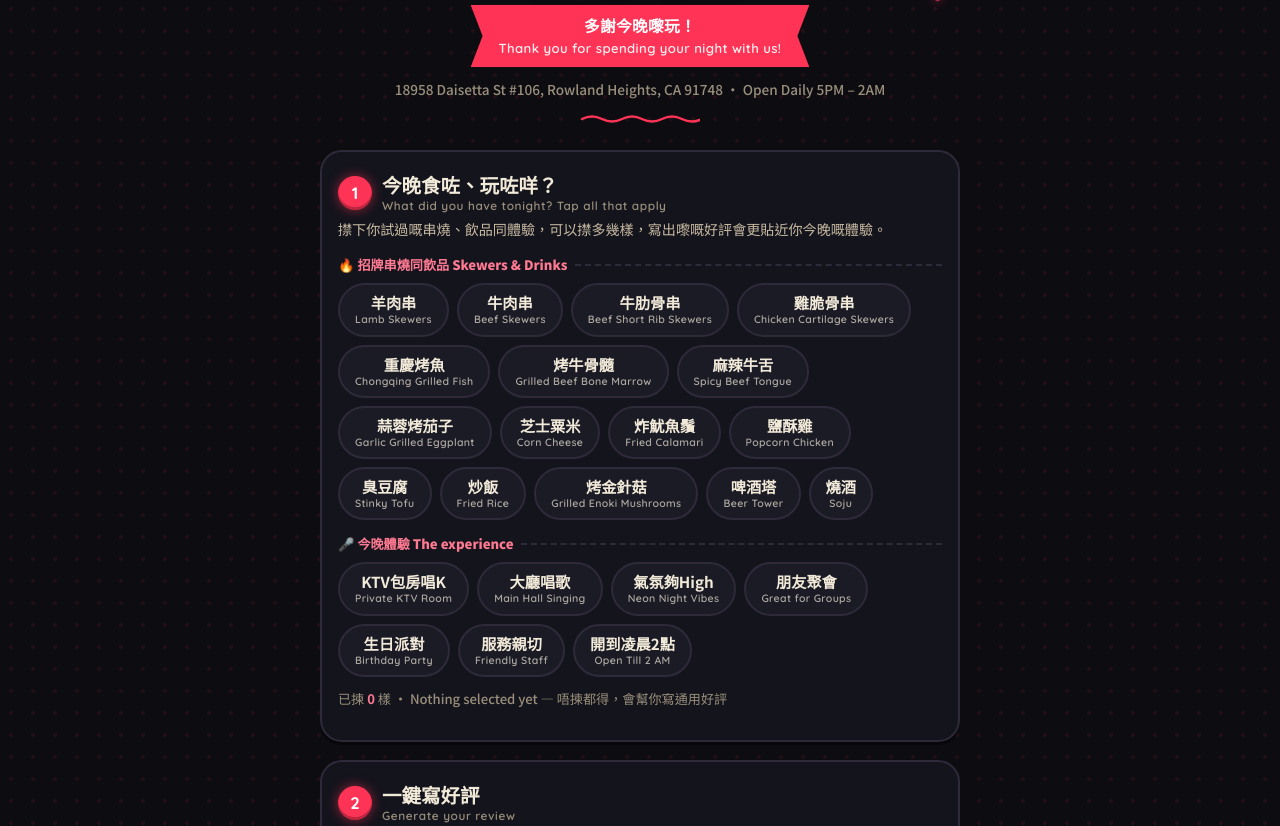
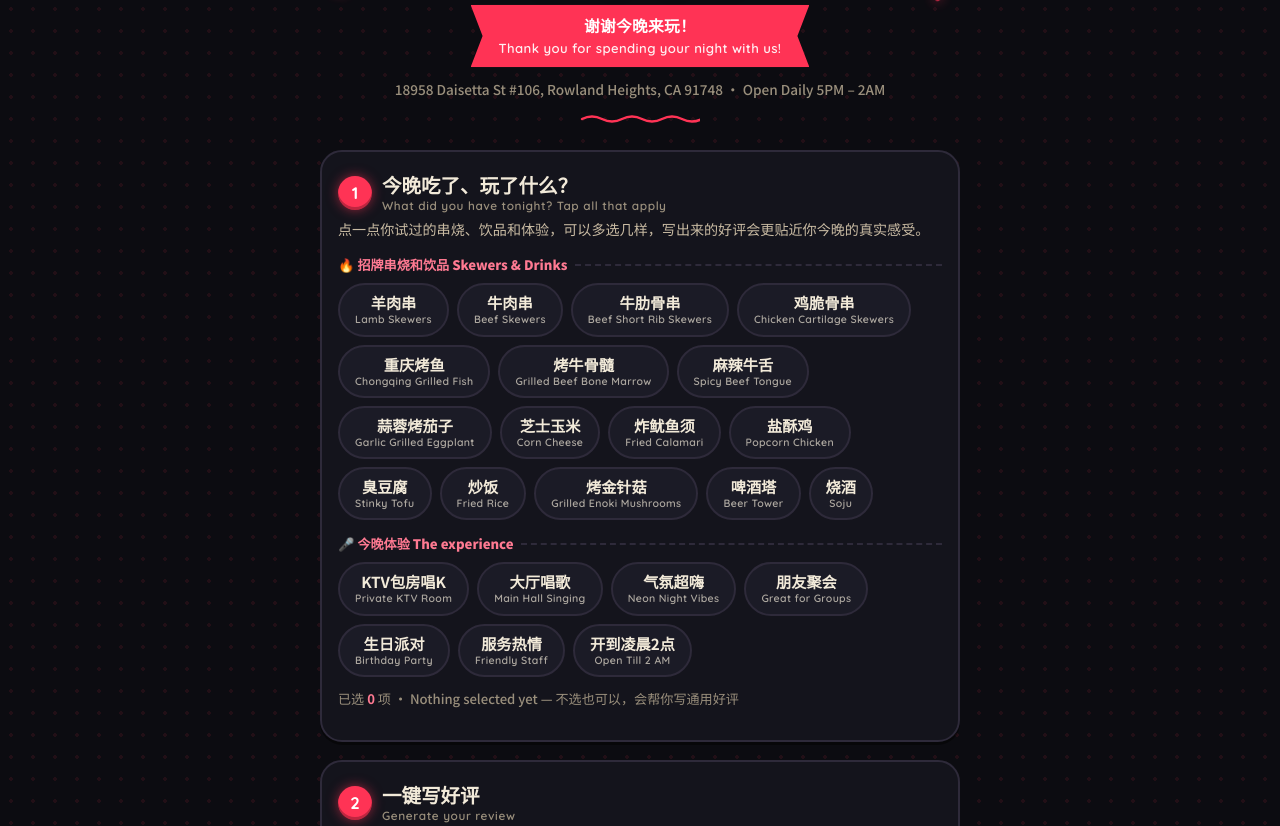
Before and after one commit to j9r5im1988-ops/maxbbq-review, a plain HTML site: page index.html in a window 1280 px wide. Shown: the part 134-960 px from the top of the page. Drawn offline with Linux system fonts and the light colour scheme.

Commit message:
Add files via upload

```diff
--- a/index.html
+++ b/index.html
@@ -1,5 +1,5 @@
 <!doctype html>
-<html lang="zh-Hant">
+<html lang="zh-Hans">
 <head>
 <meta charset="utf-8" />
 <meta name="viewport" content="width=device-width, initial-scale=1, viewport-fit=cover" />
@@ -192,7 +192,7 @@
     <svg class="doodle d4" width="19" height="19" viewBox="0 0 24 24" fill="currentColor" aria-hidden="true"><path d="M12 3v10.55c-.59-.34-1.27-.55-2-.55-2.21 0-4 1.79-4 4s1.79 4 4 4 4-1.79 4-4V7h4V3h-6z"/></svg>
 
     <div class="logo-text"><span class="logo-max">MAX</span><span class="logo-sub">BBQ &amp; KTV · NIGHT BAR</span></div>
-    <div class="ribbon">多謝今晚嚟玩！<span class="en">Thank you for spending your night with us!</span></div>
+    <div class="ribbon">谢谢今晚来玩！<span class="en">Thank you for spending your night with us!</span></div>
     <p class="addr">18958 Daisetta St #106, Rowland Heights, CA 91748 · Open Daily 5PM – 2AM</p>
     <svg class="wave" width="120" height="10" viewBox="0 0 120 10" fill="none" aria-hidden="true"><path d="M2 5 Q 12 0, 22 5 T 42 5 T 62 5 T 82 5 T 102 5 T 122 5" stroke="currentColor" stroke-width="2.4" stroke-linecap="round"/></svg>
   </header>
@@ -201,33 +201,33 @@
   <section class="card" aria-labelledby="s1">
     <div class="step-head">
       <span class="step-num">1</span>
-      <h2 id="s1">今晚食咗、玩咗咩？<span class="en">What did you have tonight? Tap all that apply</span></h2>
+      <h2 id="s1">今晚吃了、玩了什么？<span class="en">What did you have tonight? Tap all that apply</span></h2>
     </div>
-    <p class="step-sub">㩒下你試過嘅串燒、飲品同體驗，可以㩒多幾樣，寫出嚟嘅好評會更貼近你今晚嘅體驗。</p>
+    <p class="step-sub">点一点你试过的串烧、饮品和体验，可以多选几样，写出来的好评会更贴近你今晚的真实感受。</p>
 
-    <p class="group-label">🔥 招牌串燒同飲品 Skewers &amp; Drinks</p>
+    <p class="group-label">🔥 招牌串烧和饮品 Skewers &amp; Drinks</p>
     <div class="chips" id="dishChips"></div>
 
-    <p class="group-label">🎤 今晚體驗 The experience</p>
+    <p class="group-label">🎤 今晚体验 The experience</p>
     <div class="chips" id="vibeChips"></div>
 
-    <p class="selected-count" id="selCount">已揀 <b>0</b> 樣 · Nothing selected yet — 唔揀都得，會幫你寫通用好評</p>
+    <p class="selected-count" id="selCount">已选 <b>0</b> 项 · Nothing selected yet — 不选也可以，会帮你写通用好评</p>
   </section>
 
   <!-- STEP 2 -->
   <section class="card" aria-labelledby="s2">
     <div class="step-head">
       <span class="step-num">2</span>
-      <h2 id="s2">一鍵寫好評<span class="en">Generate your review</span></h2>
+      <h2 id="s2">一键写好评<span class="en">Generate your review</span></h2>
     </div>
     <div class="lang-row">
-      <span class="lang-label">好評語言 Review language</span>
+      <span class="lang-label">好评语言 Review language</span>
       <div class="lang-toggle" role="group" aria-label="Review language">
         <button type="button" id="langEn" aria-pressed="true">English</button>
-        <button type="button" id="langZh" aria-pressed="false">中文</button>
+        <button type="button" id="langZh" aria-pressed="false">普通话</button>
       </div>
     </div>
-    <button type="button" class="btn-gen" id="btnGen">幫我寫好評 ✍️<span class="en">Write my review</span></button>
+    <button type="button" class="btn-gen" id="btnGen">帮我写好评 ✍️<span class="en">Write my review</span></button>
 
     <div class="draft-box" id="draftBox">
       <div class="draft" id="draftText"></div>
@@ -236,8 +236,8 @@
         <span id="charCount"></span>
       </div>
       <div class="draft-actions">
-        <button type="button" class="btn btn-again" id="btnAgain">🔀 換一條 Shuffle</button>
-        <button type="button" class="btn btn-copy" id="btnCopy">📋 複製全文 Copy</button>
+        <button type="button" class="btn btn-again" id="btnAgain">🔀 换一条 Shuffle</button>
+        <button type="button" class="btn btn-copy" id="btnCopy">📋 复制全文 Copy</button>
       </div>
     </div>
   </section>
@@ -246,58 +246,58 @@
   <section class="card" aria-labelledby="s3">
     <div class="step-head">
       <span class="step-num">3</span>
-      <h2 id="s3">去發表好評<span class="en">Post your review</span></h2>
+      <h2 id="s3">去发表好评<span class="en">Post your review</span></h2>
     </div>
-    <div class="hint">先複製好評，再去貼上、揀星星就發表到 ⭐<span class="en">Copy your review first, then paste it and tap the stars to post.</span></div>
+    <div class="hint">先复制好评，再去粘贴、点星星就能发表 ⭐<span class="en">Copy your review first, then paste it and tap the stars to post.</span></div>
     <div class="post-btns">
       <a class="btn btn-google" href="https://g.page/r/CSlAYEKN8nH4EAI/review" target="_blank" rel="noopener">
-        <span><span class="g-mark"><span class="b">G</span><span class="r">o</span><span class="y">o</span><span class="g">g</span><span class="b">l</span><span class="g">e</span></span> 去 Google 發表<span class="sub">Review on Google</span></span>
+        <span><span class="g-mark"><span class="b">G</span><span class="r">o</span><span class="y">o</span><span class="g">g</span><span class="b">l</span><span class="g">e</span></span> 去 Google 发表<span class="sub">Review on Google</span></span>
       </a>
       <a class="btn btn-yelp" href="https://www.yelp.com/writeareview/biz/max-bbq-night-bar-rowland-heights-4" target="_blank" rel="noopener">
-        <span>去 Yelp 發表<span class="sub">Review on Yelp</span></span>
+        <span>去 Yelp 发表<span class="sub">Review on Yelp</span></span>
       </a>
     </div>
   </section>
 
   <footer>
-    評價內容可以按你嘅真實體驗再改改，多謝今晚嚟玩！<span class="heart">♥</span><br>
+    评价内容可以按你的真实体验再改一改，谢谢今晚来玩！<span class="heart">♥</span><br>
     Feel free to tweak the draft so it matches your own night — thank you for partying with us!
   </footer>
 </div>
 
-<div class="toast" id="toast" role="status" aria-live="polite">✅ 已複製！去貼上啦</div>
+<div class="toast" id="toast" role="status" aria-live="polite">✅ 已复制！去粘贴吧</div>
 
 <script>
 (function(){
   "use strict";
 
   var DISHES = [
-    {name:"羊肉串", label:"Lamb Skewers", en:"the lamb skewers were juicy with that perfect cumin char", zh:"羊肉串孜然香濃，燒到外脆內嫩"},
-    {name:"牛肉串", label:"Beef Skewers", en:"the beef skewers were tender, smoky, and seasoned just right", zh:"牛肉串夠嫩夠入味，煙燻香十足"},
-    {name:"牛肋骨串", label:"Beef Short Rib Skewers", en:"the short rib skewers were rich and melt-in-your-mouth", zh:"牛肋骨串油香豐富，入口即化"},
-    {name:"雞脆骨串", label:"Chicken Cartilage Skewers", en:"the chicken cartilage skewers were crunchy and dangerously snackable", zh:"雞脆骨串脆卜卜，送酒一流"},
-    {name:"重慶烤魚", label:"Chongqing Grilled Fish", en:"the Chongqing grilled fish was spicy, numbing, and loaded with flavor", zh:"重慶烤魚麻辣鮮香，越食越過癮"},
-    {name:"烤牛骨髓", label:"Grilled Beef Bone Marrow", en:"the grilled bone marrow was rich, buttery, and unforgettable", zh:"烤牛骨髓香滑濃郁，食過返尋味"},
-    {name:"麻辣牛舌", label:"Spicy Beef Tongue", en:"the Sichuan-spiced beef tongue was tender with a nice kick", zh:"麻辣牛舌爽嫩帶勁，麻香啱啱好"},
-    {name:"蒜蓉烤茄子", label:"Garlic Grilled Eggplant", en:"the garlic grilled eggplant was soft, savory, and full of flavor", zh:"蒜蓉烤茄子綿軟入味，蒜香爆棚"},
-    {name:"芝士粟米", label:"Corn Cheese", en:"the corn cheese was gooey, sweet, and super comforting", zh:"芝士粟米拉絲又香甜，老少咸宜"},
-    {name:"炸魷魚鬚", label:"Fried Calamari", en:"the fried calamari was crispy outside and tender inside", zh:"炸魷魚鬚外脆內彈，唔會韌"},
-    {name:"鹽酥雞", label:"Popcorn Chicken", en:"the popcorn chicken was crispy, juicy, and perfect with drinks", zh:"鹽酥雞香脆多汁，送酒絕配"},
-    {name:"臭豆腐", label:"Stinky Tofu", en:"the stinky tofu was crispy, funky in the best way, and so authentic", zh:"臭豆腐外脆內嫩，嗰種香臭味好正宗"},
-    {name:"炒飯", label:"Fried Rice", en:"the fried rice had real wok flavor and wasn't greasy at all", zh:"炒飯有鑊氣，乾爽唔油膩"},
-    {name:"烤金針菇", label:"Grilled Enoki Mushrooms", en:"the grilled enoki mushrooms were savory and soaked up all the seasoning", zh:"烤金針菇索晒啲醬汁，鮮味十足"},
-    {name:"啤酒塔", label:"Beer Tower", en:"the beer tower was ice-cold and perfect for sharing with the whole table", zh:"啤酒塔夠晒冰凍，一班朋友share最開心"},
-    {name:"燒酒", label:"Soju", en:"chilled soju rounds with the crew made the night", zh:"冰凍燒酒一杯接一杯，氣氛即刻嚟晒"}
+    {name:"羊肉串", label:"Lamb Skewers", en:"the lamb skewers were juicy with that perfect cumin char", zh:"羊肉串孜然香浓，烤得外焦里嫩"},
+    {name:"牛肉串", label:"Beef Skewers", en:"the beef skewers were tender, smoky, and seasoned just right", zh:"牛肉串够嫩够入味，烟熏香十足"},
+    {name:"牛肋骨串", label:"Beef Short Rib Skewers", en:"the short rib skewers were rich and melt-in-your-mouth", zh:"牛肋骨串油香丰富，入口即化"},
+    {name:"鸡脆骨串", label:"Chicken Cartilage Skewers", en:"the chicken cartilage skewers were crunchy and dangerously snackable", zh:"鸡脆骨串脆脆的，下酒一流"},
+    {name:"重庆烤鱼", label:"Chongqing Grilled Fish", en:"the Chongqing grilled fish was spicy, numbing, and loaded with flavor", zh:"重庆烤鱼麻辣鲜香，越吃越过瘾"},
+    {name:"烤牛骨髓", label:"Grilled Beef Bone Marrow", en:"the grilled bone marrow was rich, buttery, and unforgettable", zh:"烤牛骨髓香滑浓郁，吃过还想吃"},
+    {name:"麻辣牛舌", label:"Spicy Beef Tongue", en:"the Sichuan-spiced beef tongue was tender with a nice kick", zh:"麻辣牛舌爽嫩带劲，麻香刚刚好"},
+    {name:"蒜蓉烤茄子", label:"Garlic Grilled Eggplant", en:"the garlic grilled eggplant was soft, savory, and full of flavor", zh:"蒜蓉烤茄子绵软入味，蒜香十足"},
+    {name:"芝士玉米", label:"Corn Cheese", en:"the corn cheese was gooey, sweet, and super comforting", zh:"芝士玉米拉丝又香甜，老少都爱"},
+    {name:"炸鱿鱼须", label:"Fried Calamari", en:"the fried calamari was crispy outside and tender inside", zh:"炸鱿鱼须外脆里弹，一点不韧"},
+    {name:"盐酥鸡", label:"Popcorn Chicken", en:"the popcorn chicken was crispy, juicy, and perfect with drinks", zh:"盐酥鸡香脆多汁，配酒绝了"},
+    {name:"臭豆腐", label:"Stinky Tofu", en:"the stinky tofu was crispy, funky in the best way, and so authentic", zh:"臭豆腐外脆里嫩，那个味儿特别正宗"},
+    {name:"炒饭", label:"Fried Rice", en:"the fried rice had real wok flavor and wasn't greasy at all", zh:"炒饭有锅气，干爽不油腻"},
+    {name:"烤金针菇", label:"Grilled Enoki Mushrooms", en:"the grilled enoki mushrooms were savory and soaked up all the seasoning", zh:"烤金针菇吸满了酱汁，鲜味十足"},
+    {name:"啤酒塔", label:"Beer Tower", en:"the beer tower was ice-cold and perfect for sharing with the whole table", zh:"啤酒塔冰冰凉凉，一桌朋友分享最开心"},
+    {name:"烧酒", label:"Soju", en:"chilled soju rounds with the crew made the night", zh:"冰镇烧酒一杯接一杯，气氛一下就来了"}
   ];
 
   var VIBES = [
-    {name:"KTV包房唱K", label:"Private KTV Room", en:"we booked a private karaoke room and sang our hearts out", zh:"訂咗KTV包房，唱到聲沙都唔願走"},
-    {name:"大廳唱歌", label:"Main Hall Singing", en:"you can even sing in the main hall — the whole place joins in", zh:"大廳都可以唱歌，全場一齊high"},
-    {name:"氣氛夠High", label:"Neon Night Vibes", en:"the neon-lit vibe felt like a night out in Chongqing", zh:"霓虹燈加音樂，好有重慶夜生活feel"},
-    {name:"朋友聚會", label:"Great for Groups", en:"it's the perfect spot to hang out with friends", zh:"同成班朋友嚟聚會啱晒"},
-    {name:"生日派對", label:"Birthday Party", en:"such a fun place for a birthday celebration", zh:"喺度開生日派對超有氣氛"},
-    {name:"服務親切", label:"Friendly Staff", en:"the staff were friendly and took great care of us", zh:"店員服務親切，招呼周到"},
-    {name:"開到凌晨2點", label:"Open Till 2 AM", en:"love that they stay open till 2 AM", zh:"開到凌晨兩點，夜貓子福音"}
+    {name:"KTV包房唱K", label:"Private KTV Room", en:"we booked a private karaoke room and sang our hearts out", zh:"订了KTV包房，唱到嗓子哑都不想走"},
+    {name:"大厅唱歌", label:"Main Hall Singing", en:"you can even sing in the main hall — the whole place joins in", zh:"大厅也能唱歌，全场一起嗨"},
+    {name:"气氛超嗨", label:"Neon Night Vibes", en:"the neon-lit vibe felt like a night out in Chongqing", zh:"霓虹灯加音乐，特别有重庆夜生活的感觉"},
+    {name:"朋友聚会", label:"Great for Groups", en:"it's the perfect spot to hang out with friends", zh:"和一帮朋友来聚会太合适了"},
+    {name:"生日派对", label:"Birthday Party", en:"such a fun place for a birthday celebration", zh:"在这儿办生日派对超有气氛"},
+    {name:"服务热情", label:"Friendly Staff", en:"the staff were friendly and took great care of us", zh:"店员服务热情，招待周到"},
+    {name:"开到凌晨2点", label:"Open Till 2 AM", en:"love that they stay open till 2 AM", zh:"开到凌晨两点，夜猫子福音"}
   ];
 
   var T = {
@@ -336,35 +336,35 @@
     },
     zh: {
       openers: [
-        "終於嚟試咗 Rowland Heights 呢間 MAX BBQ & KTV，又食又唱，成晚超滿足！",
-        "串燒、啤酒、唱K一次過滿足晒，呢間真係要推介。",
-        "同班朋友嚟呢度過夜晚，個個都玩到唔捨得走。",
-        "鍾意重慶燒烤嘅朋友，呢間係真材實料。",
-        "Rowland Heights 宵夜好去處，冇得輸。",
-        "今次訂咗KTV包房，唱到盡興，好耐冇咁開心過。"
+        "终于来试了 Rowland Heights 这家 MAX BBQ & KTV，又吃又唱，整晚超满足！",
+        "串烧、啤酒、唱K一次全搞定，这家真的要推荐。",
+        "和朋友来这儿过夜晚，大家玩到都不想走。",
+        "喜欢重庆烧烤的朋友，这家是真材实料。",
+        "Rowland Heights 宵夜好去处，没得挑。",
+        "这次订了KTV包房，唱得尽兴，好久没这么开心了。"
       ],
       dishIntros: [
-        "今次叫嘅每樣都好啱食——",
-        "特別想推介：",
-        "我哋叫到成枱都係，其中",
-        "講到食同飲，",
-        "先講下啲嘢食："
+        "这次点的每样都好吃——",
+        "特别想推荐：",
+        "我们点了一大桌，其中",
+        "说到吃的喝的，",
+        "先说说吃的："
       ],
       joinMid: "；",
-      joinLast: "；同埋",
+      joinLast: "；还有",
       vibeIntros: [
         "另外，",
-        "仲有，",
-        "氣氛方面，",
-        "值得一讚嘅係，"
+        "还有，",
+        "气氛方面，",
+        "值得一夸的是，"
       ],
-      genericDish: "每樣串燒都即叫即燒，熱辣辣好有重慶風味",
+      genericDish: "每样串烧都是现点现烤，热乎乎的，特别有重庆风味",
       closers: [
-        "一定會再嚟，誠意推介俾鍾意夜生活嘅朋友！",
-        "已經諗定下次幾時再嚟，五星冇懸念。",
-        "附近有間開到凌晨兩點嘅好地方，真係好幸福。",
-        "食到飽、唱到沙，下次要帶多啲朋友嚟！",
-        "呢啲咁有氣氛嘅店值得支持，會再返嚟。"
+        "一定会再来，诚意推荐给喜欢夜生活的朋友！",
+        "已经想好下次什么时候来了，五星没悬念。",
+        "附近有家开到凌晨两点的宝藏店，太幸福了。",
+        "吃到饱、唱到哑，下次要带更多朋友来！",
+        "这么有气氛的店值得支持，会再来的。"
       ]
     }
   };
@@ -412,9 +412,9 @@
     var n = countSelected();
     var el = document.getElementById("selCount");
     if(n === 0){
-      el.innerHTML = "已揀 <b>0</b> 樣 · Nothing selected yet — 唔揀都得，會幫你寫通用好評";
+      el.innerHTML = "已选 <b>0</b> 项 · Nothing selected yet — 不选也可以，会帮你写通用好评";
     } else {
-      el.innerHTML = "已揀 <b>" + n + "</b> 樣 · " + n + " selected — 㩒下面粒掣即刻寫好評！";
+      el.innerHTML = "已选 <b>" + n + "</b> 项 · " + n + " selected — 点下面的按钮马上写好评！";
     }
   }
 
@@ -465,7 +465,7 @@
     hasDraft = true;
     var copyBtn = document.getElementById("btnCopy");
     copyBtn.classList.remove("copied");
-    copyBtn.innerHTML = "📋 複製全文 Copy";
+    copyBtn.innerHTML = "📋 复制全文 Copy";
   }
 
   document.getElementById("btnGen").addEventListener("click", function(){
@@ -488,11 +488,11 @@
     var text = draftText.textContent;
     function done(){
       btn.classList.add("copied");
-      btn.innerHTML = "✅ 已複製 Copied!";
-      showToast("✅ 已複製 Copied! 去 Google / Yelp 貼上啦");
+      btn.innerHTML = "✅ 已复制 Copied!";
+      showToast("✅ 已复制 Copied! 去 Google / Yelp 粘贴吧");
       setTimeout(function(){
         btn.classList.remove("copied");
-        btn.innerHTML = "📋 複製全文 Copy";
+        btn.innerHTML = "📋 复制全文 Copy";
       }, 2600);
     }
     if(navigator.clipboard && navigator.clipboard.writeText){
@@ -505,7 +505,7 @@
       document.body.appendChild(ta);
       ta.select();
       try { document.execCommand("copy"); done(); }
-      catch(e){ showToast("複製唔到 Copy failed — 請長㩒文字手動複製"); }
+      catch(e){ showToast("复制失败 Copy failed — 请长按文字手动复制"); }
       document.body.removeChild(ta);
     }
   });
```
